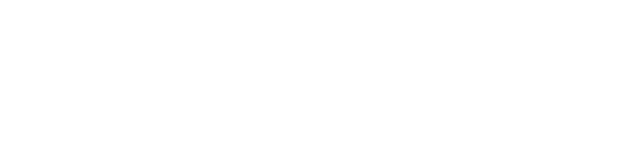
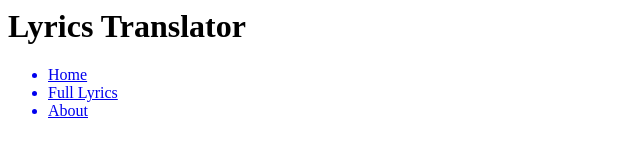
Before and after one commit to ShellyParraZ/inst377-sparra-lyricstranslator, a plain HTML site: page frontend/home_page.html in a window 1280 px wide. Shown: the whole page, without its empty margins (0-640 px from the left). Drawn offline with Linux system fonts and the light colour scheme.

Commit message:
Created the structure of the home page with a navigation bar.

```diff
--- a/frontend/home_page.html
+++ b/frontend/home_page.html
@@ -2,4 +2,24 @@
   <head>
     <title>INST 377 Final Project</title>
   </head>
+  <body>
+    <h1>Lyrics Translator</h1>
+    <!--Navigation Section-->
+    <nav id="nav_bar">
+      <ul>
+        <a href="home_page.html" class="home">
+          <li>Home</li>
+        </a>
+        <a href="full_lyrics.html" class="full_lyri">
+          <li>Full Lyrics</li>
+        </a>
+        <a href="about_page.html" class="about">
+          <li>About</li>
+        </a>
+      </ul>
+    </nav>
+    <!--Line Separator-->
+    <!--Song Details Section-->
+    <!--Lyric Sample Section-->
+  </body>
 </html>
```
